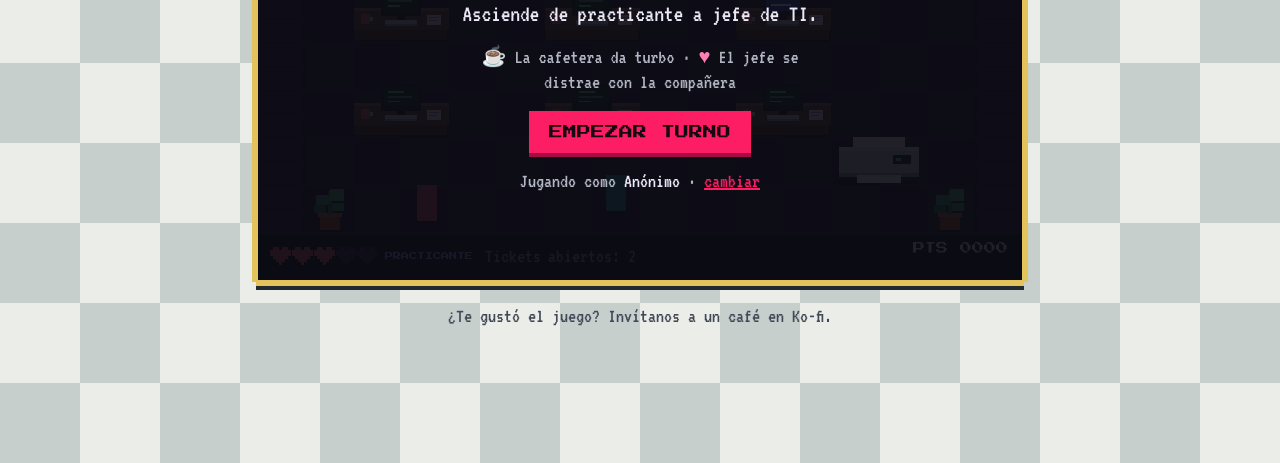
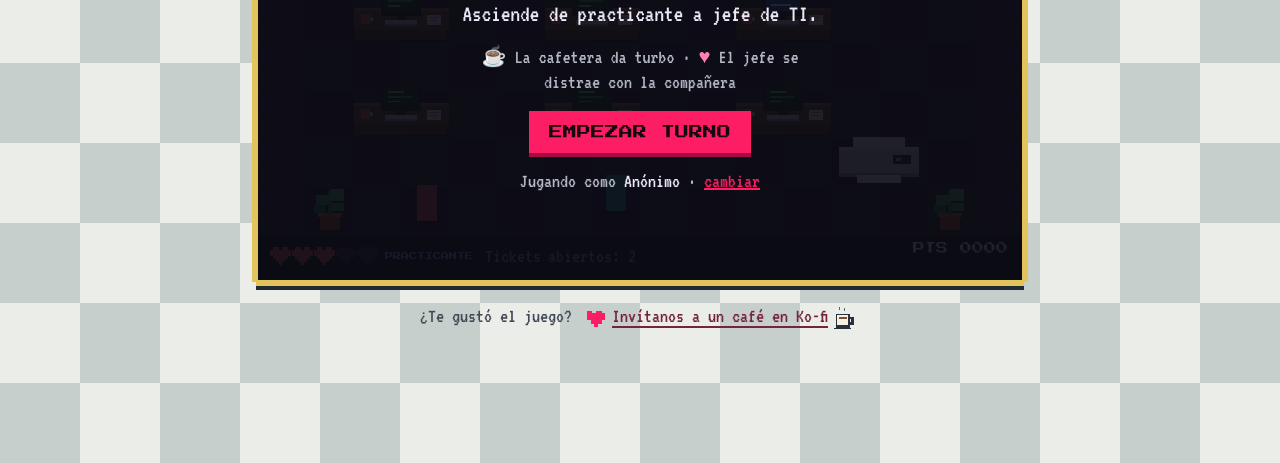
Before and after one commit to p3rs3f0n3/juego, a plain HTML site: page src/game_template.html in a window 1280 px wide. Shown: the part 337-800 px from the top of the page. Drawn offline with Linux system fonts and the light colour scheme; no server answers.

Commit message:
Enlaza Ko-fi con corazón rosa y café pixel art

```diff
--- a/src/game_template.html
+++ b/src/game_template.html
@@ -157,6 +157,7 @@ canvas { display: block; width: 100%; height: 100%; image-rendering: pixelated;
   .foot .btn { padding: 8px 14px; }
 }
 .support { width: 100%; max-width: 768px; color: #424957; font-size: 20px; text-align: center; padding-block: 8px; }
+.support-icon { display: inline-block; width: 22px; height: 22px; vertical-align: middle; margin-inline: 5px; shape-rendering: crispEdges; }
 .support a { color: #76233d; text-underline-offset: 4px; }
 .support a:hover { color: #451426; }
 .support a:focus-visible { outline: 3px solid #76233d; outline-offset: 4px; }
@@ -307,7 +308,7 @@ kbd { display: inline-flex; justify-content: center; align-items: center; height
   </div>
 </div>
 
-<footer class="support">¿Te gustó el juego? <span id="kofiSupport">Invítanos a un café en Ko-fi.</span></footer>
+<footer class="support">¿Te gustó el juego? <a id="kofiSupport" href="https://ko-fi.com/" target="_blank" rel="noopener noreferrer"><svg class="support-icon" viewBox="0 0 12 12" aria-hidden="true"><path fill="#fc1d64" d="M1 2h3v1h2V2h3v1h2v4H9v2H7v2H5V9H3V7H1z"/></svg>Invítanos a un café en Ko-fi<svg class="support-icon" viewBox="0 0 16 16" aria-hidden="true"><path fill="#59656b" d="M4 0h1v2H4zm4 1h1v2H8z"/><path fill="#29303c" d="M2 5h10v2h3v6h-3v2H2zm10 4v2h1V9z" fill-rule="evenodd"/><path fill="#f7f2df" d="M3 6h8v7H3z"/><path fill="#785139" d="M4 7h6v2H4z"/><path fill="#29303c" d="M1 15h12v1H1z"/></svg><span class="sr"> (abre en otra pestaña)</span></a></footer>
 
 <div class="pad" aria-label="Controles táctiles">
   <div class="dpad">
```
